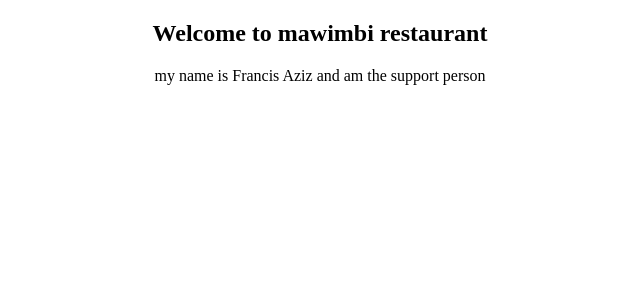
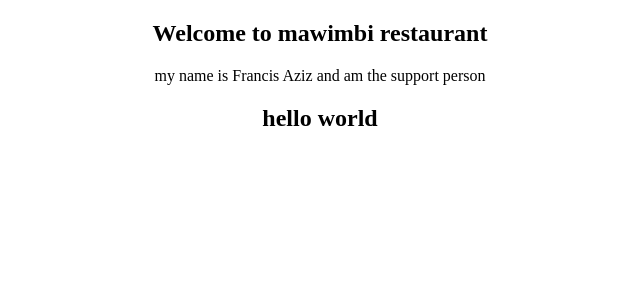
Before and after one commit to Francisomondi/react-dojo-app, a React (Create React App) app: page / in a window 1280 px wide. Shown: the top 300 px of the page, without its empty margins (320-960 px from the left). Built offline with nearby package versions, Linux system fonts and the light colour scheme.

Commit message:
creating components and exporting them

```diff
--- a/src/App.js
+++ b/src/App.js
@@ -1,4 +1,5 @@
 import "./App.css";
+import Hello from "./components/Hello";
 
 function App() {
   const title = "Welcome to mawimbi restaurant";
@@ -10,6 +11,7 @@
         <p>
           my name is {admin.name} and am the {admin.department} person
         </p>
+        <Hello />
       </div>
     </div>
   );
--- /dev/null
+++ b/src/components/Hello.js
@@ -0,0 +1,11 @@
+import React from "react";
+
+const Hello = () => {
+  return (
+    <div>
+      <h2>hello world</h2>
+    </div>
+  );
+};
+
+export default Hello;
```
